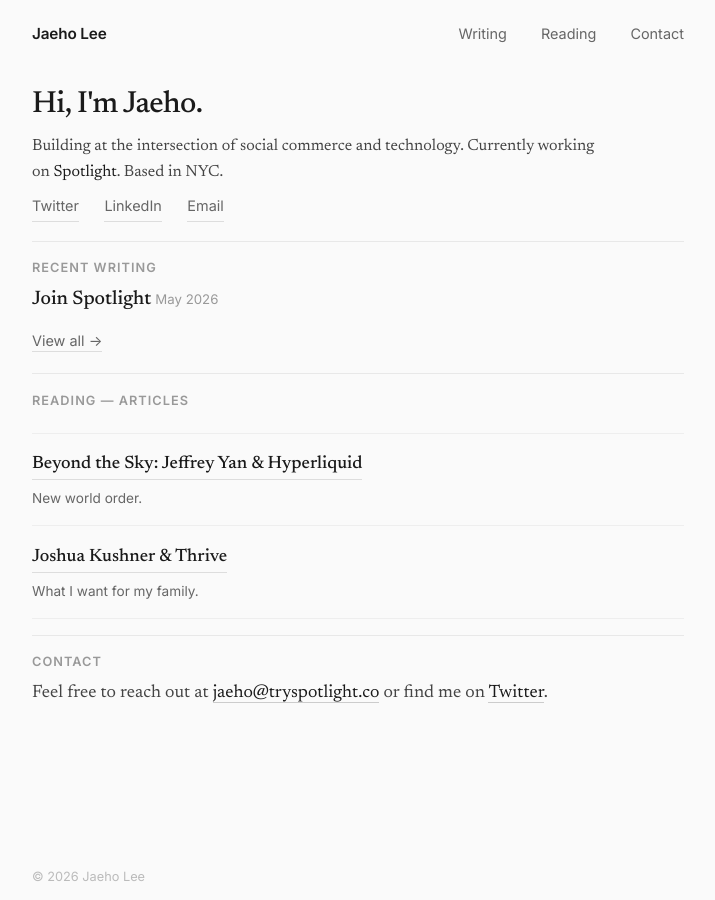
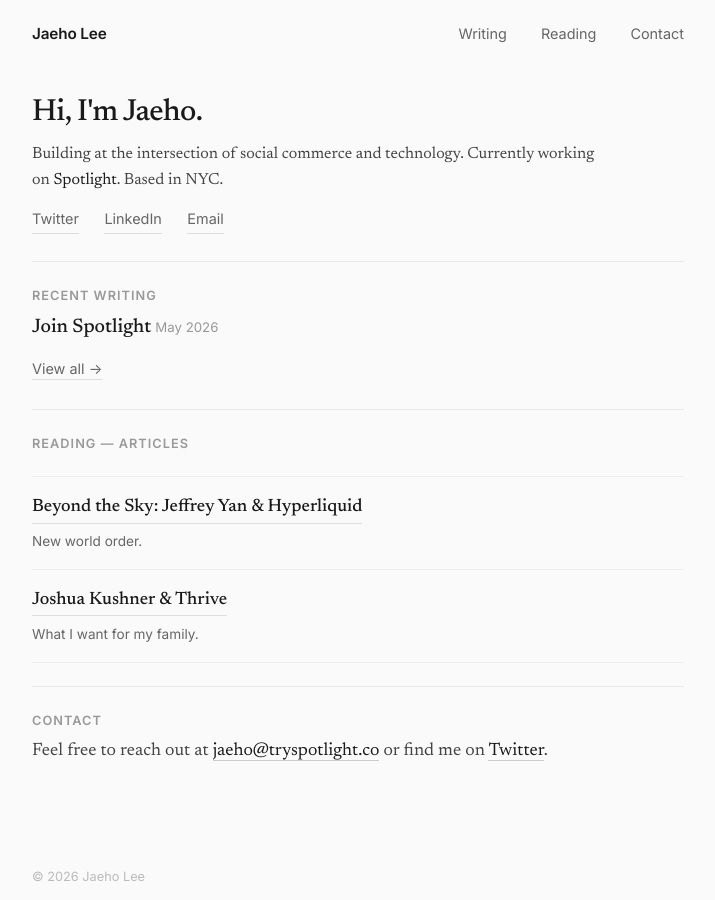
Before and after one commit to jaehospotlight/jaeho, a Jekyll site: the page built from index.html, in a window 1280 px wide. Shown: the whole page, without its empty margins (282-997 px from the left). Built offline with Jekyll 4.4.1, drawn with Linux system fonts in a browser that asks for light colours.

Commit message:
Increase spacing slightly
Co-Authored-By: Claude Opus 4.6 (1M context) <noreply@anthropic.com>

```diff
--- a/assets/css/style.css
+++ b/assets/css/style.css
@@ -93,7 +93,7 @@ main {
    ============================================ */
 
 .hero {
-  padding: 1rem 0 0.75rem;
+  padding: 1.5rem 0 1rem;
 }
 
 .hero h1 {
@@ -118,7 +118,7 @@ main {
 }
 
 .hero-links {
-  margin-top: 0.5rem;
+  margin-top: 0.75rem;
   display: flex;
   gap: 1.5rem;
 }
@@ -143,7 +143,7 @@ main {
    ============================================ */
 
 .section {
-  padding: 0.5rem 0;
+  padding: 0.75rem 0;
 }
 
 .section-label {
@@ -159,7 +159,7 @@ main {
 .divider {
   border: none;
   border-top: 1px solid #e8e8e8;
-  margin: 0.4rem 0;
+  margin: 0.6rem 0;
 }
 
 
@@ -429,7 +429,7 @@ main {
    ============================================ */
 
 .reading-section {
-  padding: 0.5rem 0;
+  padding: 0.75rem 0;
 }
 
 .reading-section .section-label {
```
